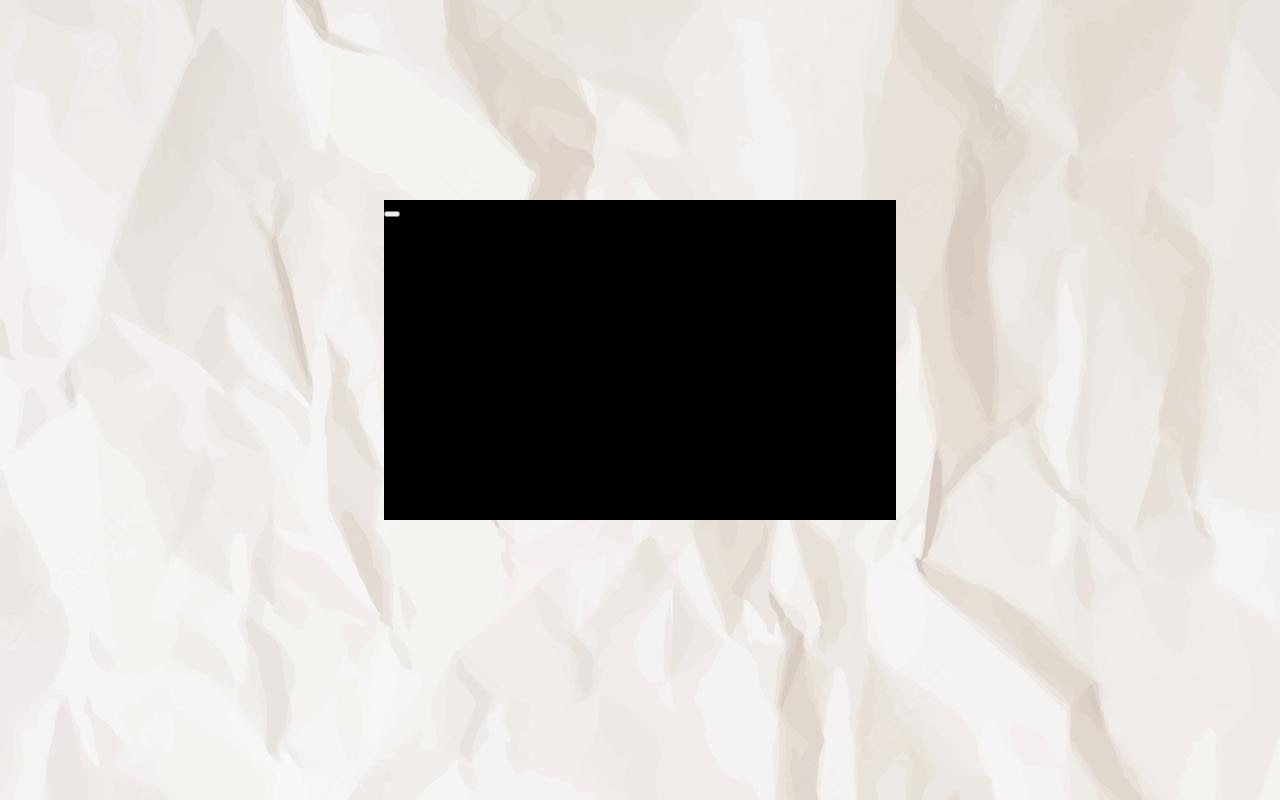
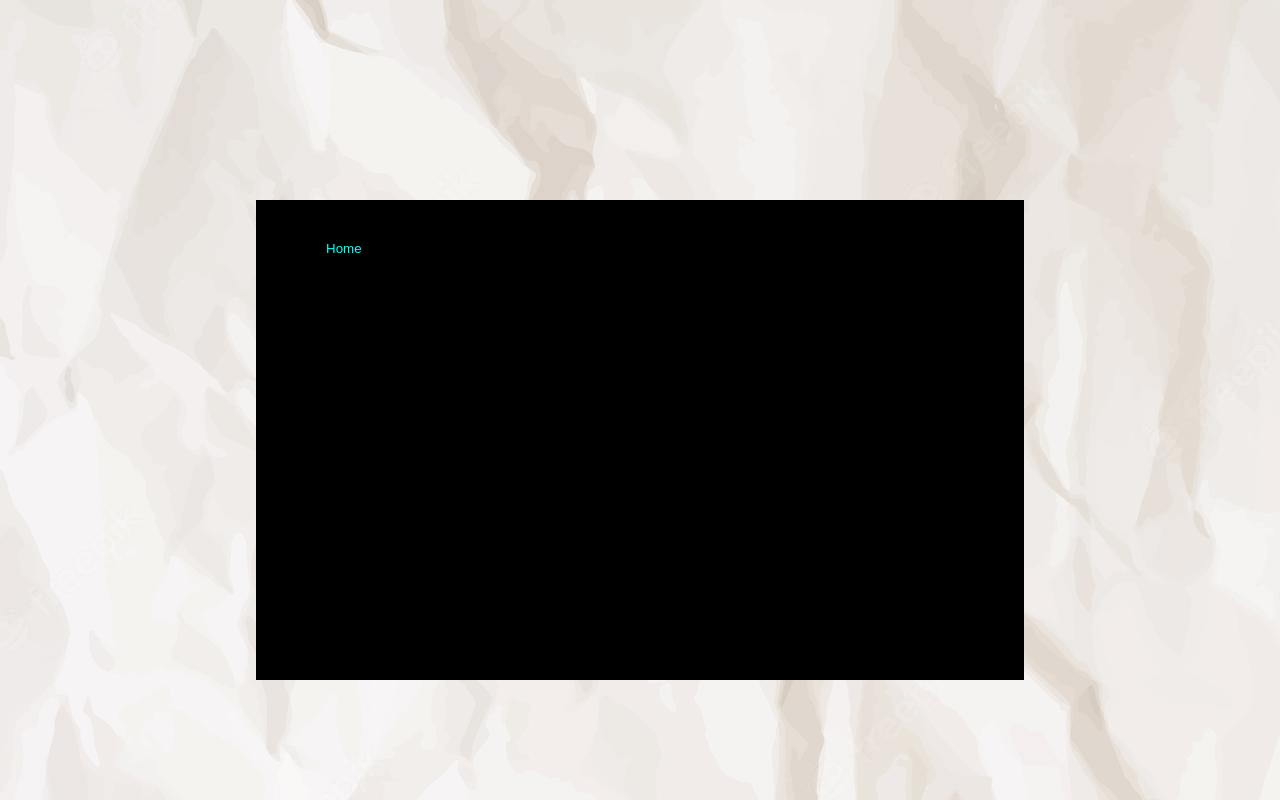
Before and after one commit to CHuston13/to-do, a website built with webpack: page dist/index.html in a window 1280 px wide. Shown: the top 800 px of the page. Built offline with Linux system fonts and the light colour scheme.

Commit message:
index.html

```diff
--- a/src/index.js
+++ b/src/index.js
@@ -1,4 +1,4 @@
-import _ from 'lodash';
+import _, { add } from 'lodash';
 
 import './style.css';
 import Icon from './paper.jpg'
@@ -8,6 +8,7 @@ import Icon from './paper.jpg'
  const element = document.createElement('div');
  const div2 = document.createElement('div');
  const addButton = document.createElement('button');
+ const homeButton = document.createTextNode('Home');
  const myIcon = new Image();
 myIcon.src = Icon;
 
@@ -25,12 +26,14 @@ element.appendChild(div2);
 
 element.appendChild(myIcon);
 div2.appendChild(addButton);
+addButton.appendChild(homeButton);
 
 
 
 //styling
 element.classList.add('background','html','body');
 div2.classList.add('innerSection','*');
+addButton.classList.add('homebutton');
 
 
 
--- a/src/style.css
+++ b/src/style.css
@@ -19,10 +19,20 @@ body{
 
 
 .innerSection{
-    width: 40vw;
-    height: 40vh;
+    width: 60vw;
+    height: 60vh;
     background: black;
     position: absolute;
-    margin-left: 30vw;
+    margin-left: 20vw;
     margin-top: 25vh;
 }
+
+.homebutton{
+    background:transparent;
+    background-repeat: no-repeat;
+    border: none;
+    color: aqua;
+    margin-top: 5vh;
+    margin-left: 5vw;
+
+}
```
Also changed, not shown: dist/index.bundle.js.
